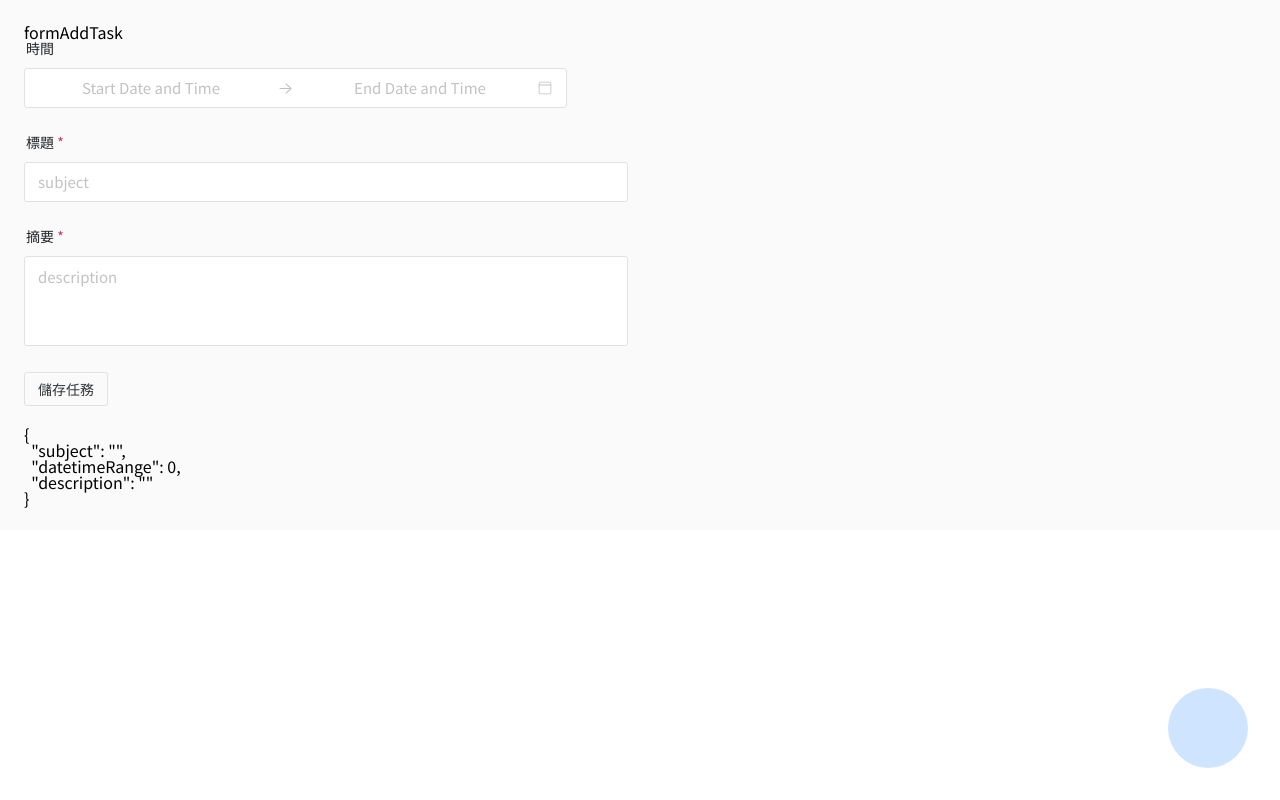
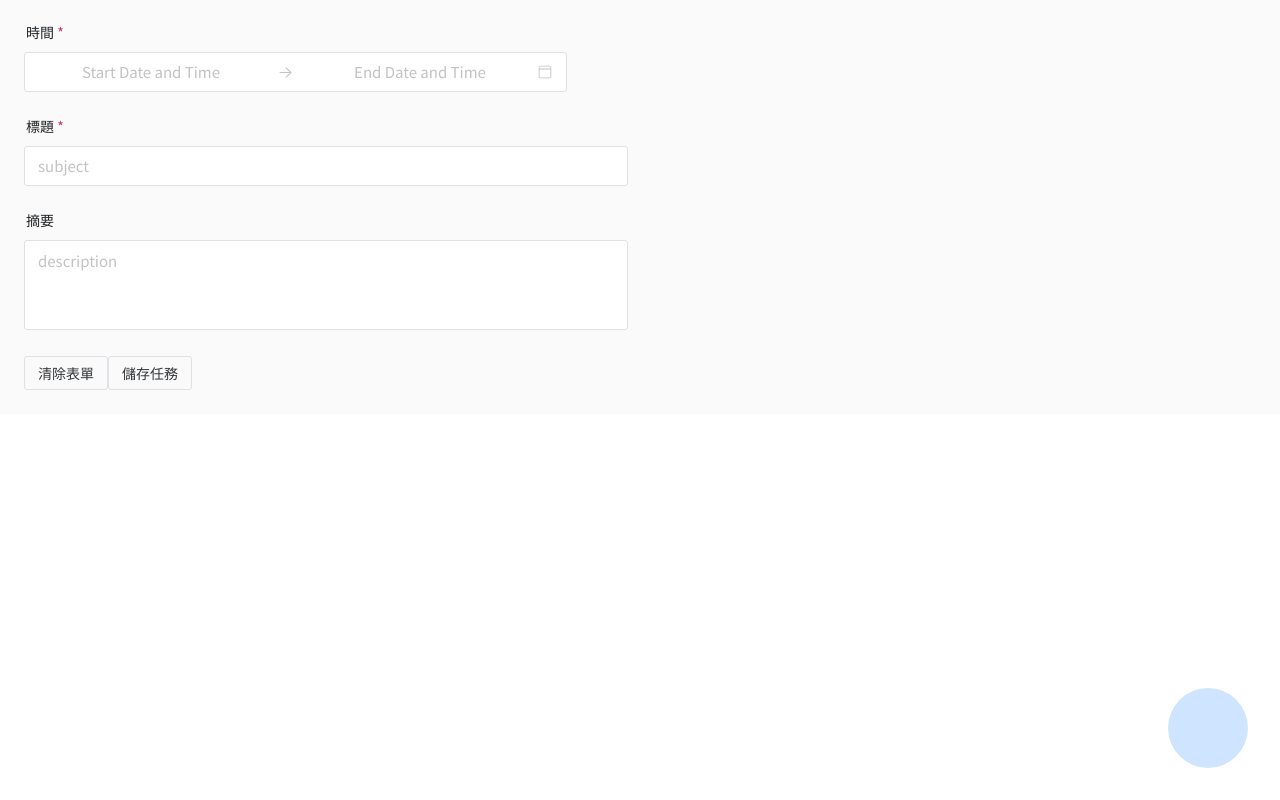
Before and after one commit to colleenchen/vue-calendar, a Vue app: page /#/ in a window 1280 px wide. Built offline with nearby package versions, Linux system fonts and the light colour scheme; some icons are missing.

Commit message:
add copy

```diff
--- a/package.json
+++ b/package.json
@@ -30,6 +30,8 @@
     ]
   },
   "dependencies": {
+    "@types/lodash": "^4.14.184",
+    "lodash": "^4.17.21",
     "moment": "^2.29.4",
     "pinia": "^2.0.14",
     "reset-css": "^5.0.1",
--- a/src/components/Task/formAddTask.vue
+++ b/src/components/Task/formAddTask.vue
@@ -7,11 +7,11 @@
     label-placement="top"
   >
     <n-grid :cols="24" :x-gap="24">
-      <n-form-item-gi :span="12" label="時間" path="datetimeValue">
+      <n-form-item-gi :span="12" label="時間" path="datetimerange">
         <n-space vertical>
           <n-date-picker
             type="datetimerange"
-            v-model:value="todo.datetimeRange"
+            v-model:value="todo.datetimerange"
           >
           </n-date-picker>
         </n-space>
@@ -36,13 +36,15 @@
       </n-form-item-gi>
     </n-grid>
 
-    <div><n-button @click="addTodo">儲存任務</n-button></div>
+    <div>
+      <n-button @click="resetForm">清除表單</n-button>
+      <n-button @click="handleValidateClick">儲存任務</n-button>
+    </div>
   </n-form>
-  <pre>{{ JSON.stringify(todo, null, 2) }}</pre>
 </template>
 
 <script setup lang="ts">
-import { defineComponent, computed, ref } from "vue";
+import { defineComponent, computed, ref, onMounted } from "vue";
 import {
   NSpace,
   NDatePicker,
@@ -51,50 +53,86 @@ import {
   NFormItemGi,
   NInput,
   FormInst,
+  FormItemRule,
   useMessage,
   NButton,
 } from "naive-ui";
+import { cloneDeep } from "lodash-es";
 
 const message = useMessage();
 const formRef = ref<FormInst | null>(null);
 const todoList = ref([{}]);
-const todo = ref({
+
+const initialTodo = {
   subject: "",
-  datetimeRange: 0,
+  datetimerange: null,
   description: "",
-});
+};
+
+const todo = ref(cloneDeep(initialTodo));
 const rules = {
   subject: {
     required: true,
     trigger: ["blur", "input"],
     message: "请输入標題",
   },
-  datetimeRange: {
+  datetimerange: {
     required: true,
     trigger: ["blur", "change"],
-    message: "请输入時間",
+    validator: (rule: FormItemRule, value: string) => {
+      return new Promise<void>((resolve, reject) => {
+        if (value === null) {
+          reject(Error("尚未輸入日期時間")); // reject with error message
+        } else {
+          resolve();
+        }
+      });
+    },
   },
   description: {
-    required: true,
+    required: false,
     trigger: ["blur", "input"],
     message: "请输入摘要",
   },
 };
 
+const resetForm = () => {
+  todo.value = cloneDeep(initialTodo);
+};
+
+const handleValidateClick = () => {
+  formRef.value?.validate((errors) => {
+    if (!errors) {
+      console.log("新增成功");
+      addTodo();
+    } else {
+      console.log(errors);
+    }
+  });
+};
+
 const methodSave = ref("new");
+
+onMounted(() => {
+  initTodos();
+});
+
+const initTodos = () => {
+  localStorage.todoList = localStorage.todoList || "[]";
+  todoList.value = JSON.parse(localStorage.todoList);
+  console.log("initTodos", todoList.value);
+};
 
 const addTodo = () => {
   const todos = {
     subject: todo.value.subject,
-    datetimeRange: todo.value.datetimeRange,
-    description: todo.value.datetimeRange,
+    datetimerange: todo.value.datetimerange,
+    description: todo.value.description,
     done: false,
   };
-
   todoList.value.push(todos);
-
+  localStorage.todoList = JSON.stringify(todoList.value);
   console.log("todoList.value", todoList.value);
-  localStorage.todos = JSON.stringify(todoList.value);
 };
 </script>
 
--- a/src/layout/Setting/index.vue
+++ b/src/layout/Setting/index.vue
@@ -2,7 +2,7 @@
   <div class="setting">
     <n-button strong secondary circle type="info" @click="goList()">
       <template #icon>
-        <n-icon size="35"><Settings /></n-icon>
+        <n-icon size="35"><Add /></n-icon>
       </template>
     </n-button>
     <n-modal v-model:show="showModal">
@@ -38,7 +38,7 @@
 <script setup lang="ts">
 import { ref } from "vue";
 import { NCard, NModal, NButton, NIcon } from "naive-ui";
-import { Settings, CloseOutline } from "@vicons/ionicons5";
+import { Add, CloseOutline } from "@vicons/ionicons5";
 import router from "@/router";
 const showModal = ref(false);
 
--- a/src/layout/TodoList/Form.vue
+++ b/src/layout/TodoList/Form.vue
@@ -1,5 +1,4 @@
 <template>
-  formAddTask
   <formAddTask />
 </template>
 
```
Also changed, not shown: 1 other file (tests, documents, lock files or other folders).
